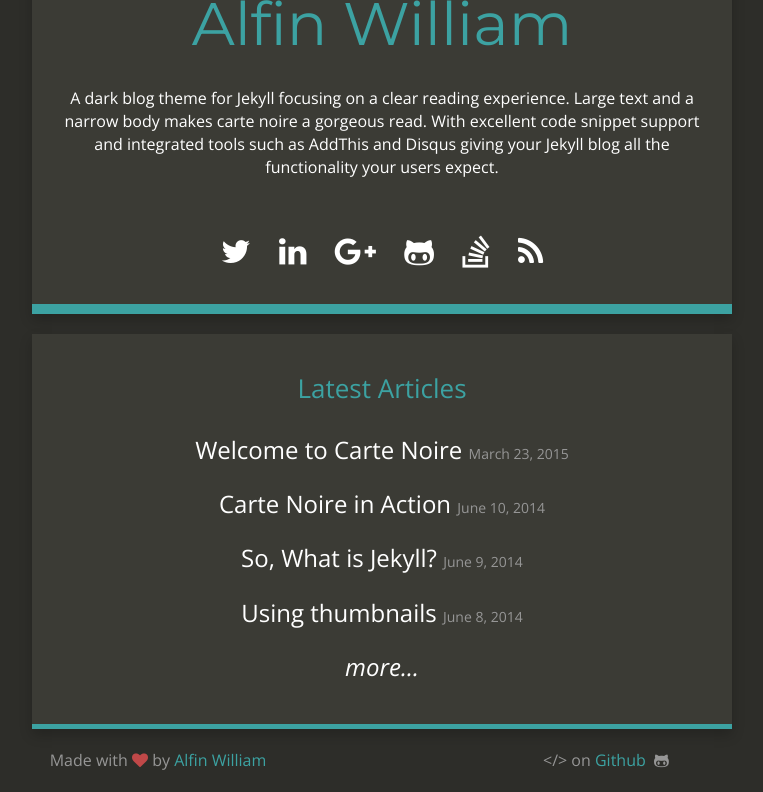
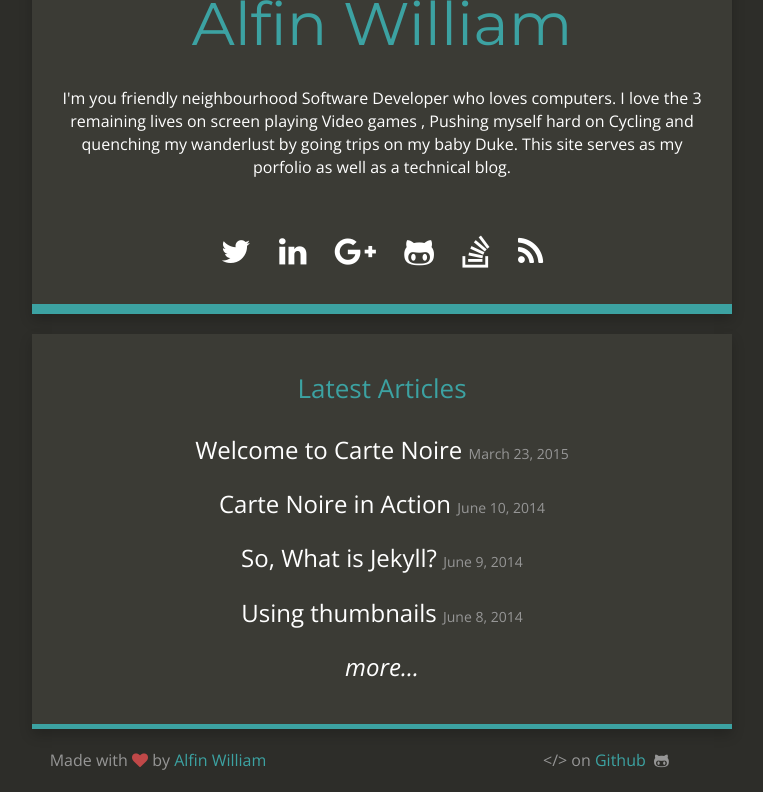
Before and after one commit to alfinwilliam/alfinwilliam.github.io, a Jekyll site: the page built from index.html, in a window 1280 px wide, cut to the strip 174-966 px from the top of the page. Shown: the whole strip, without its empty margins (258-1021 px from the left). Built offline with Jekyll 4.4.1, drawn with Linux system fonts in a browser that asks for light colours; nearby versions of some CDN libraries.

Commit message:
added img and title desc

```diff
--- a/_config.yml
+++ b/_config.yml
@@ -4,8 +4,8 @@ email: alfinwilliam@gmail.com
 description: "My portfolio site with blog"
 baseurl: ""
 url: "http://carte-noire.jacobtomlinson.co.uk/"
-title_description: "A dark blog theme for Jekyll focusing on a clear reading experience. Large text and a narrow body makes carte noire a gorgeous read. With excellent code snippet support and integrated tools such as AddThis and Disqus giving your Jekyll blog all the functionality your users expect."
-title_image: "https://www.gravatar.com/avatar/00000000000000000000000000000000?s=500&d=mm"
+title_description: "I'm you friendly neighbourhood Software Developer who loves computers. I love the 3 remaining lives on screen playing Video games , Pushing myself hard on Cycling and quenching my wanderlust by going trips on my baby Duke. This site serves as my porfolio as well as a technical blog."
+title_image: "https://s.gravatar.com/avatar/6385e644703f7dd99ff07c00d3078002?s=80"
 google_analytics: "UA-20365477-4"
 disqus_account: cartenoire
 github_repository: https://github.com/jacobtomlinson/carte-noire
```
